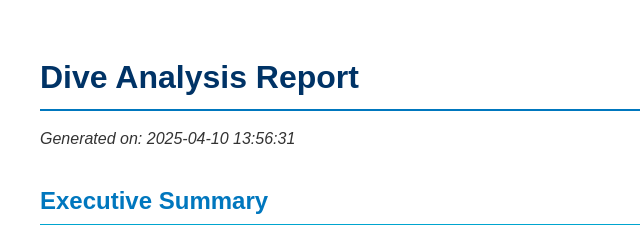
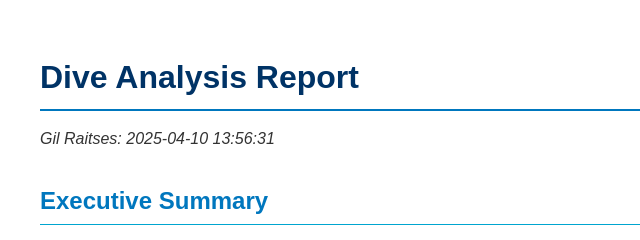
Before and after one commit to GilRaitses/whale-behavior-analysis, a plain HTML site: page web_reports/Dive_Analysis_Report_20250410_135631.html in a window 1280 px wide. Shown: the top 240 px of the page, 0-640 px from the left. Drawn offline with Linux system fonts and the light colour scheme.

Commit message:
Update Dive_Analysis_Report_20250410_135631.html

```diff
--- a/web_reports/Dive_Analysis_Report_20250410_135631.html
+++ b/web_reports/Dive_Analysis_Report_20250410_135631.html
@@ -149,7 +149,7 @@
 
     <h1>Dive Analysis Report</h1>
 
-    <p><em>Generated on: 2025-04-10 13:56:31</em></p>
+    <p><em>Gil Raitses: 2025-04-10 13:56:31</em></p>
 
     <h2>Executive Summary</h2>
 
```
